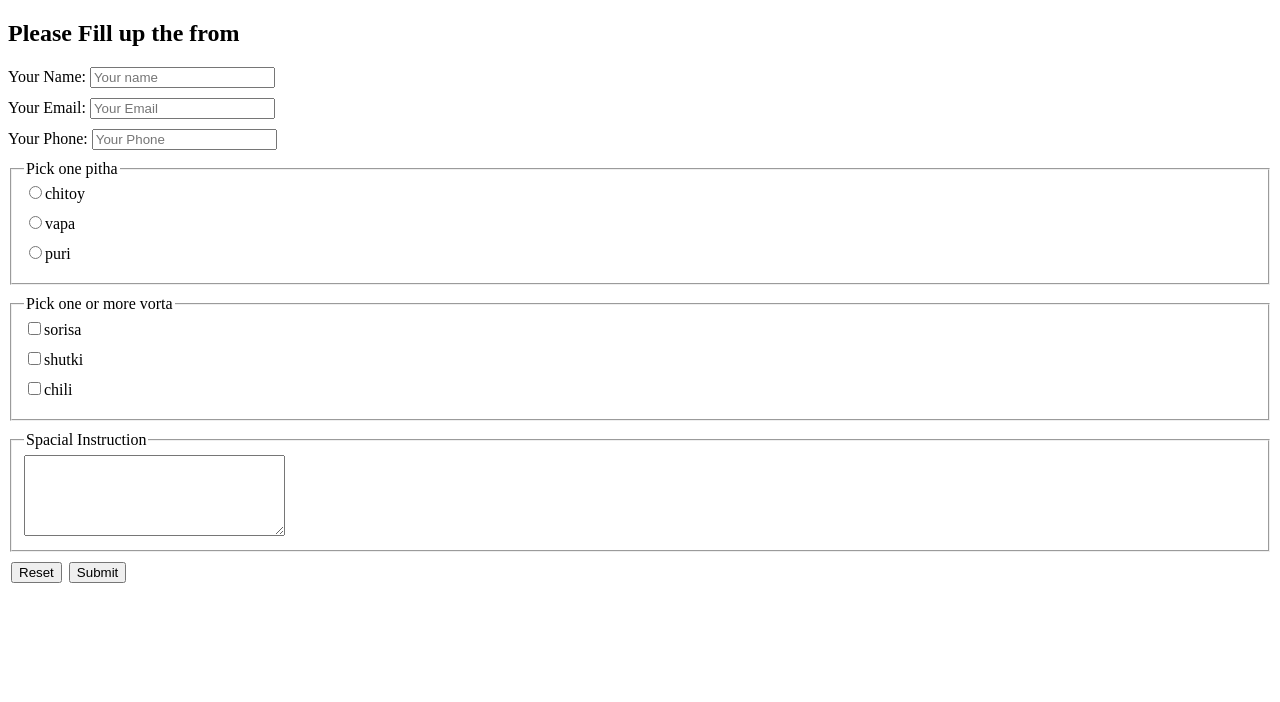
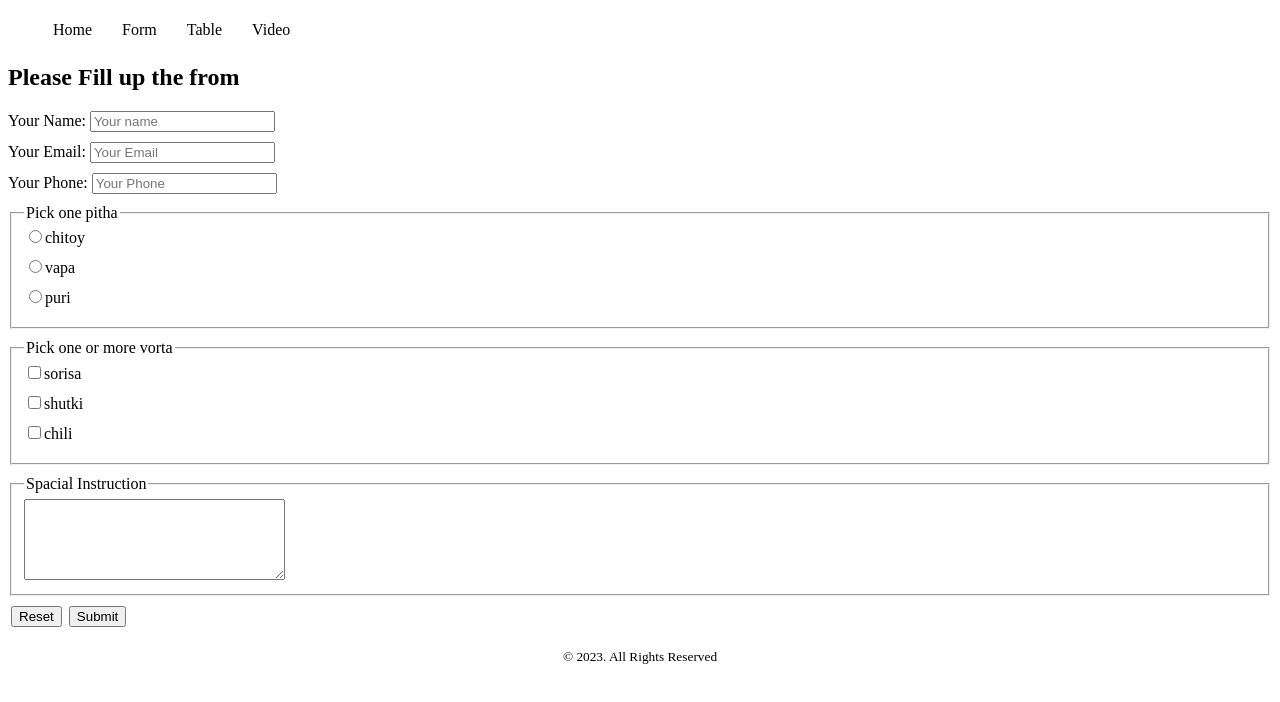
Before and after one commit to anikmondol/Html5-into-m-4-, a plain HTML site: page form.html in a window 1280 px wide. Drawn offline with Linux system fonts and the light colour scheme.

Commit message:
navigation simple navbar and internal navigation among files

```diff
--- a/form.html
+++ b/form.html
@@ -16,9 +16,19 @@
             margin-left: 3px;
         }
     </style>
+    <link rel="stylesheet" href="style/nav.css">
 </head>
 <body>
-    <header></header>
+    <header>
+        <nav>
+            <ul>
+                <li><a href="index.html">Home</a></li>
+                <li><a href="form.html">Form</a></li>
+                <li><a href="table.html">Table</a></li>
+                <li><a href="video.html">Video</a></li>
+            </ul>
+        </nav>
+    </header>
     <main>
         <h2>Please Fill up the from</h2>
     </main>
@@ -63,6 +73,10 @@
         <input class="btn" type="reset" value="Reset">
         <input class="btn" type="submit" value="Submit">
     </form>
-    <footer></footer>
+    <footer>
+        <p>
+            <small> &copy; 2023. All Rights Reserved</small>
+        </p>
+    </footer>
 </body>
 </html>
--- a/style/blog.css
+++ b/style/blog.css
@@ -7,6 +7,10 @@ nav li > a{
     text-decoration: none;
 }
 
+img{
+    border-radius: 5px;
+}
+
 footer{
     margin-top: 30px;
     text-align: center;
--- /dev/null
+++ b/style/nav.css
@@ -0,0 +1,22 @@
+nav > ul{
+    display: flex;
+}
+
+nav li{
+    list-style: none;
+    margin-right: 20px;
+    padding: 5px;
+}
+nav li a{
+    text-decoration: none;
+    color: black;
+}
+
+nav li:hover{
+    background-color: lightgray;
+}
+
+footer{
+    text-align: center;
+    margin-top: 20px;
+}
```
Also changed, not shown: index.html (renamed from blog.html, +5 -3 lines), table.html (+27 -3 lines), video.html (+19 -1 lines).
